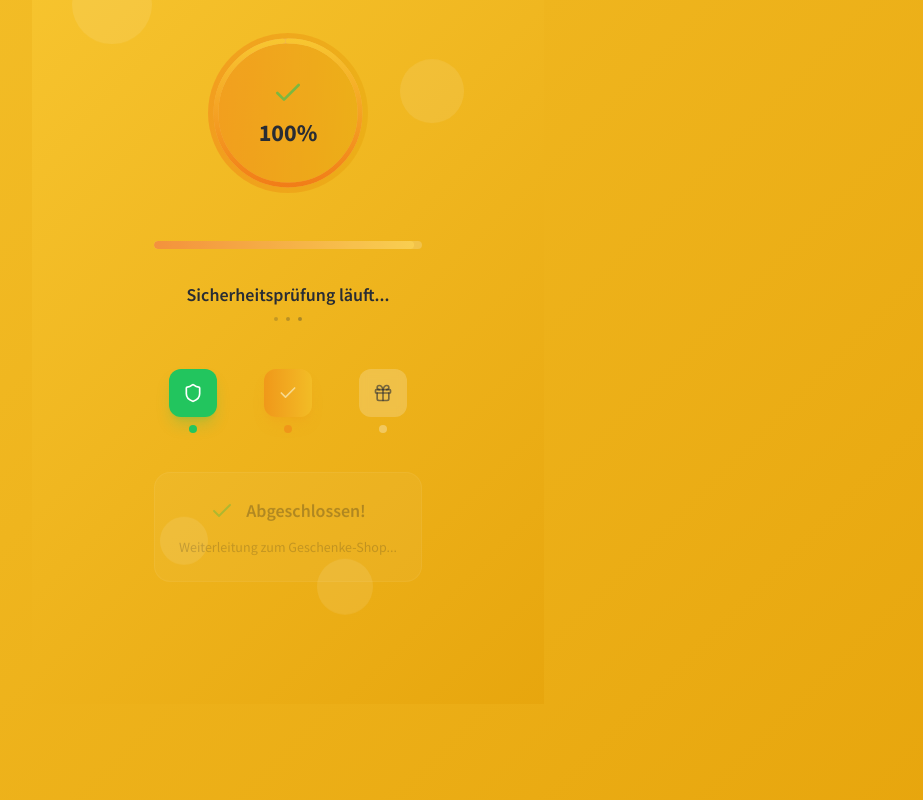
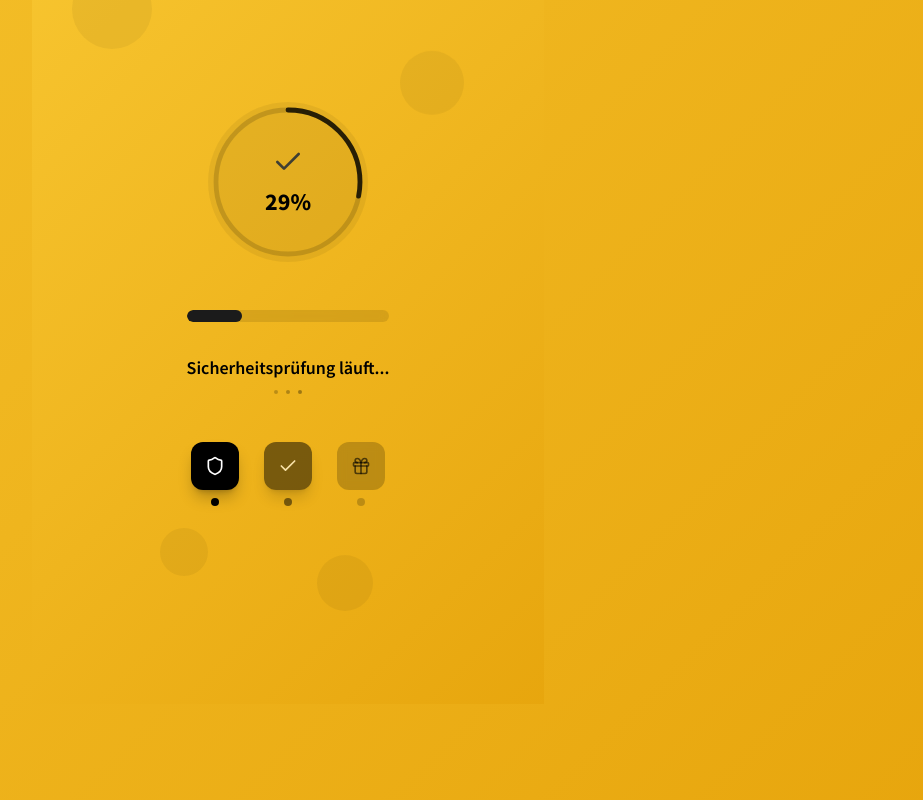
Before and after one commit to johnpain190/adac-jahr, a React (Vite) app: page /#/ in a window 1280 px wide. Both pictures are taken after typing "name@example.com", "Sample123" into the empty fields and a click on the button "Zu meinen Geschenken". Shown: the part 420-1220 px from the top of the page, without its empty margins (352-1275 px from the left). Built offline with nearby package versions, Linux system fonts and the light colour scheme; the HTML template or start-up script is replaced by a standard one.

Commit message:
Refactor loading screen colors

```diff
--- a/src/components/LoadingScreen.tsx
+++ b/src/components/LoadingScreen.tsx
@@ -9,12 +9,12 @@ const LoadingScreen = () => {
   const navigate = useNavigate();
 
   const loadingSteps = [
-    { text: "Anmeldung wird verarbeitet...", icon: Shield, color: "text-blue-500" },
-    { text: "Sicherheitsprüfung läuft...", icon: Check, color: "text-green-500" },
-    { text: "Jubiläums-Katalog wird geladen...", icon: Gift, color: "text-adac-orange" },
-    { text: "Geschenke werden vorbereitet...", icon: Award, color: "text-purple-500" },
-    { text: "Versandoptionen werden geprüft...", icon: Truck, color: "text-indigo-500" },
-    { text: "Finalisierung...", icon: Star, color: "text-yellow-500" }
+    { text: "Anmeldung wird verarbeitet...", icon: Shield, color: "text-gray-700" },
+    { text: "Sicherheitsprüfung läuft...", icon: Check, color: "text-gray-800" },
+    { text: "Jubiläums-Katalog wird geladen...", icon: Gift, color: "text-black" },
+    { text: "Geschenke werden vorbereitet...", icon: Award, color: "text-gray-700" },
+    { text: "Versandoptionen werden geprüft...", icon: Truck, color: "text-gray-800" },
+    { text: "Finalisierung...", icon: Star, color: "text-black" }
   ];
 
   const updateText = useCallback(() => {
@@ -26,23 +26,23 @@ const LoadingScreen = () => {
   }, [loadingSteps.length]);
 
   useEffect(() => {
-    // Progress animation
+    // Slower progress animation
     const progressInterval = setInterval(() => {
       setProgress(prev => {
-        const newProgress = prev + Math.random() * 3 + 1; // Variable speed for realism
+        const newProgress = prev + Math.random() * 1.5 + 0.5; // Much slower speed
         if (newProgress >= 100) {
           clearInterval(progressInterval);
           setTimeout(() => {
             navigate('/shop');
-          }, 1000);
+          }, 1200);
           return 100;
         }
         return newProgress;
       });
-    }, 60);
+    }, 120); // Slower interval
 
     // Text rotation
-    const textInterval = setInterval(updateText, 1800);
+    const textInterval = setInterval(updateText, 2200); // Slower text changes
 
     return () => {
       clearInterval(progressInterval);
@@ -55,20 +55,20 @@ const LoadingScreen = () => {
 
   return (
     <div className="min-h-screen adac-gradient flex items-center justify-center relative overflow-hidden">
-      {/* Animated Background Elements */}
-      <div className="absolute inset-0 opacity-10">
-        <div className="absolute top-20 left-10 w-20 h-20 bg-white rounded-full animate-bounce" style={{ animationDelay: '0s', animationDuration: '3s' }}></div>
-        <div className="absolute top-40 right-20 w-16 h-16 bg-white rounded-full animate-bounce" style={{ animationDelay: '1s', animationDuration: '4s' }}></div>
-        <div className="absolute bottom-32 left-1/4 w-12 h-12 bg-white rounded-full animate-bounce" style={{ animationDelay: '2s', animationDuration: '5s' }}></div>
-        <div className="absolute bottom-20 right-1/3 w-14 h-14 bg-white rounded-full animate-bounce" style={{ animationDelay: '0.5s', animationDuration: '3.5s' }}></div>
+      {/* Animated Background Elements - matching landing page */}
+      <div className="absolute inset-0 opacity-5">
+        <div className="absolute top-20 left-10 w-20 h-20 bg-black rounded-full animate-bounce" style={{ animationDelay: '0s', animationDuration: '4s' }}></div>
+        <div className="absolute top-40 right-20 w-16 h-16 bg-black rounded-full animate-bounce" style={{ animationDelay: '1.5s', animationDuration: '5s' }}></div>
+        <div className="absolute bottom-32 left-1/4 w-12 h-12 bg-black rounded-full animate-bounce" style={{ animationDelay: '3s', animationDuration: '6s' }}></div>
+        <div className="absolute bottom-20 right-1/3 w-14 h-14 bg-black rounded-full animate-bounce" style={{ animationDelay: '2s', animationDuration: '4.5s' }}></div>
       </div>
 
       <div className="text-center relative z-10 px-6 max-w-lg mx-auto">
         {/* Main Loading Circle */}
         <div className="relative mb-12 animate-fade-in">
           <div className="w-40 h-40 mx-auto relative">
-            {/* Outer glow ring */}
-            <div className="absolute inset-0 rounded-full bg-gradient-to-r from-adac-orange to-adac-yellow-dark opacity-20 animate-pulse"></div>
+            {/* Outer glow ring - black theme */}
+            <div className="absolute inset-0 rounded-full bg-black/10 animate-pulse"></div>
 
             {/* Progress ring */}
             <svg className="w-full h-full transform -rotate-90" viewBox="0 0 100 100">
@@ -76,7 +76,7 @@ const LoadingScreen = () => {
                 cx="50"
                 cy="50"
                 r="45"
-                stroke="rgba(255,255,255,0.2)"
+                stroke="rgba(0,0,0,0.15)"
                 strokeWidth="3"
                 fill="none"
               />
@@ -84,20 +84,14 @@ const LoadingScreen = () => {
                 cx="50"
                 cy="50"
                 r="45"
-                stroke="url(#gradient)"
+                stroke="rgba(0,0,0,0.8)"
                 strokeWidth="3"
                 fill="none"
                 strokeLinecap="round"
                 strokeDasharray={`${2 * Math.PI * 45}`}
                 strokeDashoffset={`${2 * Math.PI * 45 * (1 - progress / 100)}`}
-                className="transition-all duration-300 ease-out"
+                className="transition-all duration-500 ease-out"
               />
-              <defs>
-                <linearGradient id="gradient" x1="0%" y1="0%" x2="100%" y2="0%">
-                  <stop offset="0%" stopColor="hsl(var(--adac-orange))" />
-                  <stop offset="100%" stopColor="hsl(var(--adac-yellow))" />
-                </linearGradient>
-              </defs>
             </svg>
 
             {/* Center content */}
@@ -106,7 +100,7 @@ const LoadingScreen = () => {
                 <div className={`mb-2 transition-all duration-300 ${currentStep.color}`}>
                   <IconComponent className="w-8 h-8 mx-auto animate-pulse" />
                 </div>
-                <div className="text-2xl font-bold text-foreground">
+                <div className="text-2xl font-bold text-black">
                   {Math.round(progress)}%
                 </div>
               </div>
@@ -117,12 +111,12 @@ const LoadingScreen = () => {
         {/* Progress Bar */}
         <div className="mb-8 animate-fade-in-up" style={{ animationDelay: "0.2s" }}>
           <div className="w-full max-w-sm mx-auto mb-6">
-            <div className="h-2 bg-white/20 rounded-full overflow-hidden backdrop-blur-sm">
+            <div className="h-3 bg-black/10 rounded-full overflow-hidden backdrop-blur-sm">
               <div
-                className="h-full bg-gradient-to-r from-adac-orange to-adac-yellow transition-all duration-500 ease-out rounded-full relative"
+                className="h-full bg-black transition-all duration-700 ease-out rounded-full relative"
                 style={{ width: `${progress}%` }}
               >
-                <div className="absolute inset-0 bg-white/30 animate-pulse rounded-full"></div>
+                <div className="absolute inset-0 bg-white/20 animate-pulse rounded-full"></div>
               </div>
             </div>
           </div>
@@ -131,13 +125,13 @@ const LoadingScreen = () => {
         {/* Dynamic Loading Text */}
         <div className="mb-12 animate-fade-in-up" style={{ animationDelay: "0.4s" }}>
           <div className={`transition-all duration-300 ${isTextFading ? 'opacity-0 transform translate-y-2' : 'opacity-100 transform translate-y-0'}`}>
-            <p className="text-lg font-semibold text-foreground mb-2">
+            <p className="text-lg font-semibold text-black mb-2">
               {currentStep.text}
             </p>
-            <div className="flex items-center justify-center gap-2 text-sm text-foreground/70">
-              <div className="w-1 h-1 bg-foreground/40 rounded-full animate-pulse"></div>
-              <div className="w-1 h-1 bg-foreground/40 rounded-full animate-pulse" style={{ animationDelay: '0.2s' }}></div>
-              <div className="w-1 h-1 bg-foreground/40 rounded-full animate-pulse" style={{ animationDelay: '0.4s' }}></div>
+            <div className="flex items-center justify-center gap-2 text-sm text-black/50">
+              <div className="w-1 h-1 bg-black/40 rounded-full animate-pulse"></div>
+              <div className="w-1 h-1 bg-black/40 rounded-full animate-pulse" style={{ animationDelay: '0.2s' }}></div>
+              <div className="w-1 h-1 bg-black/40 rounded-full animate-pulse" style={{ animationDelay: '0.4s' }}></div>
             </div>
           </div>
         </div>
@@ -153,13 +147,13 @@ const LoadingScreen = () => {
               <div key={index} className="flex flex-col items-center gap-2">
                 <div className={`
                   w-12 h-12 rounded-xl flex items-center justify-center transition-all duration-300
-                  ${isCompleted ? 'bg-green-500 shadow-lg shadow-green-500/25' :
-                    isActive ? 'bg-gradient-to-r from-adac-orange to-adac-yellow shadow-lg shadow-adac-orange/25 animate-pulse' :
-                    'bg-white/20 backdrop-blur-sm'}
+                  ${isCompleted ? 'bg-black shadow-lg shadow-black/25' :
+                    isActive ? 'bg-black/80 shadow-lg shadow-black/25 animate-pulse' :
+                    'bg-black/20 backdrop-blur-sm'}
                 `}>
-                  <StepIcon className={`w-5 h-5 ${isCompleted ? 'text-white' : isActive ? 'text-white' : 'text-foreground/60'}`} />
+                  <StepIcon className={`w-5 h-5 ${isCompleted ? 'text-white' : isActive ? 'text-white' : 'text-black/60'}`} />
                 </div>
-                <div className={`w-2 h-2 rounded-full transition-all duration-300 ${isCompleted ? 'bg-green-500' : isActive ? 'bg-adac-orange animate-pulse' : 'bg-white/30'}`}></div>
+                <div className={`w-2 h-2 rounded-full transition-all duration-300 ${isCompleted ? 'bg-black' : isActive ? 'bg-black/80 animate-pulse' : 'bg-black/20'}`}></div>
               </div>
             );
           })}
@@ -168,12 +162,12 @@ const LoadingScreen = () => {
         {/* Completion Message */}
         {progress >= 100 && (
           <div className="mt-8 animate-fade-in">
-            <div className="glass-effect rounded-2xl p-6 border border-white/20">
+            <div className="glass-effect rounded-2xl p-6 border border-black/20 bg-white/20">
               <div className="flex items-center justify-center gap-3 mb-3">
-                <Check className="w-6 h-6 text-green-500" />
-                <span className="text-lg font-semibold text-foreground">Abgeschlossen!</span>
+                <Check className="w-6 h-6 text-black" />
+                <span className="text-lg font-semibold text-black">Abgeschlossen!</span>
               </div>
-              <p className="text-sm text-foreground/70">
+              <p className="text-sm text-black/70">
                 Weiterleitung zum Geschenke-Shop...
               </p>
             </div>
```
